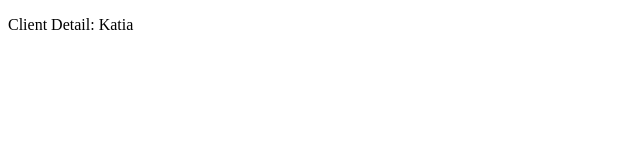
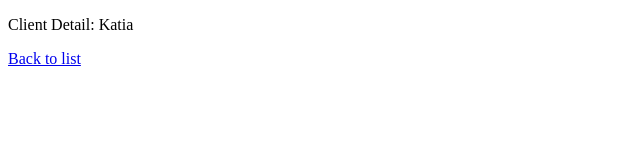
Before and after one commit to Newton-Duarte/nx-angular-structure, an Angular app: page /Katia in a window 1280 px wide. Shown: the top 160 px of the page, without its empty margins (0-640 px from the left). Built offline with nearby package versions, Linux system fonts and the light colour scheme.

Commit message:
feat: add back to list link

```diff
--- a/src/app/clients/feature/clients-detail/clients-detail.page.html
+++ b/src/app/clients/feature/clients-detail/clients-detail.page.html
@@ -1 +1,2 @@
 <p>Client Detail: {{ clientId }}</p>
+<a routerLink="/">Back to list</a>
```
